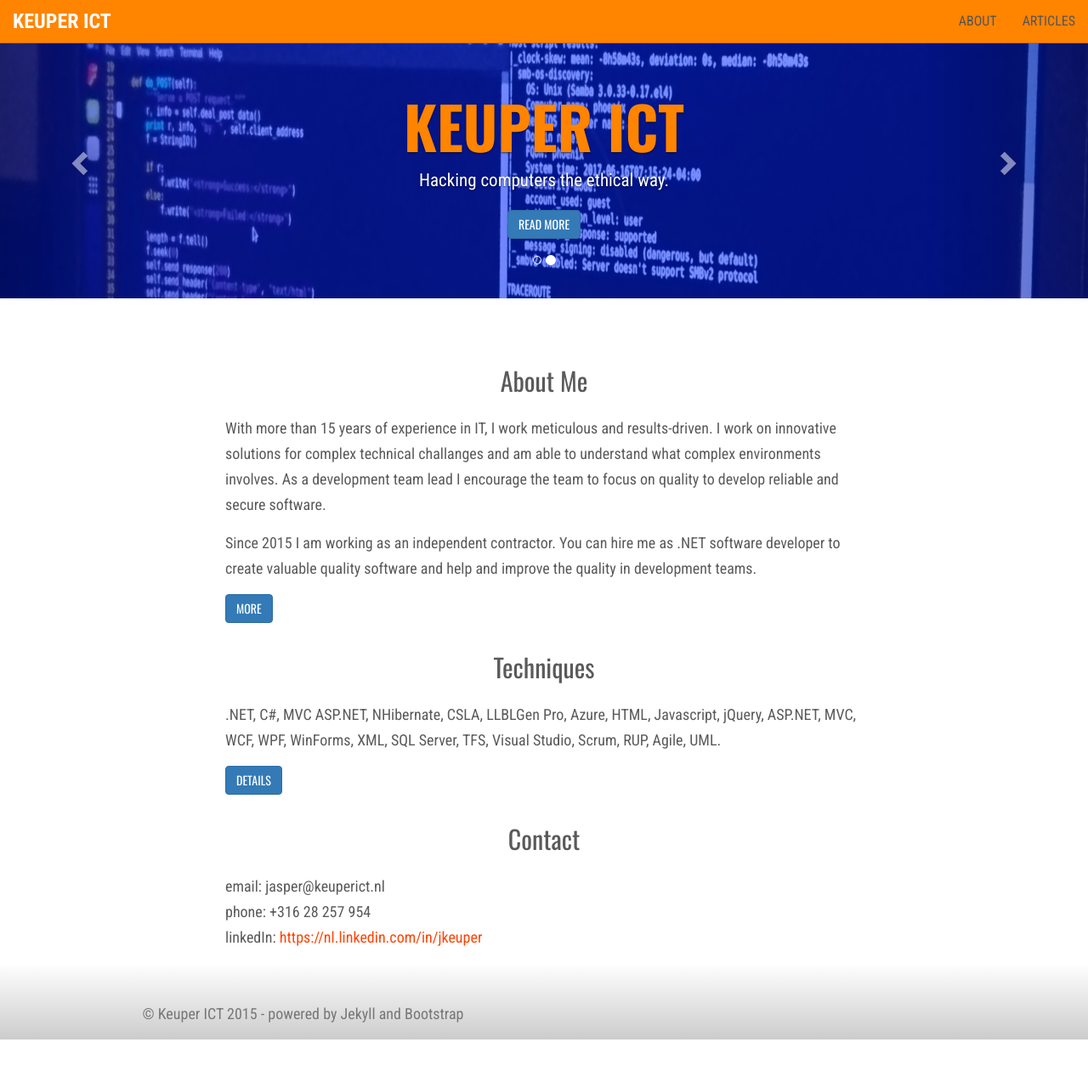
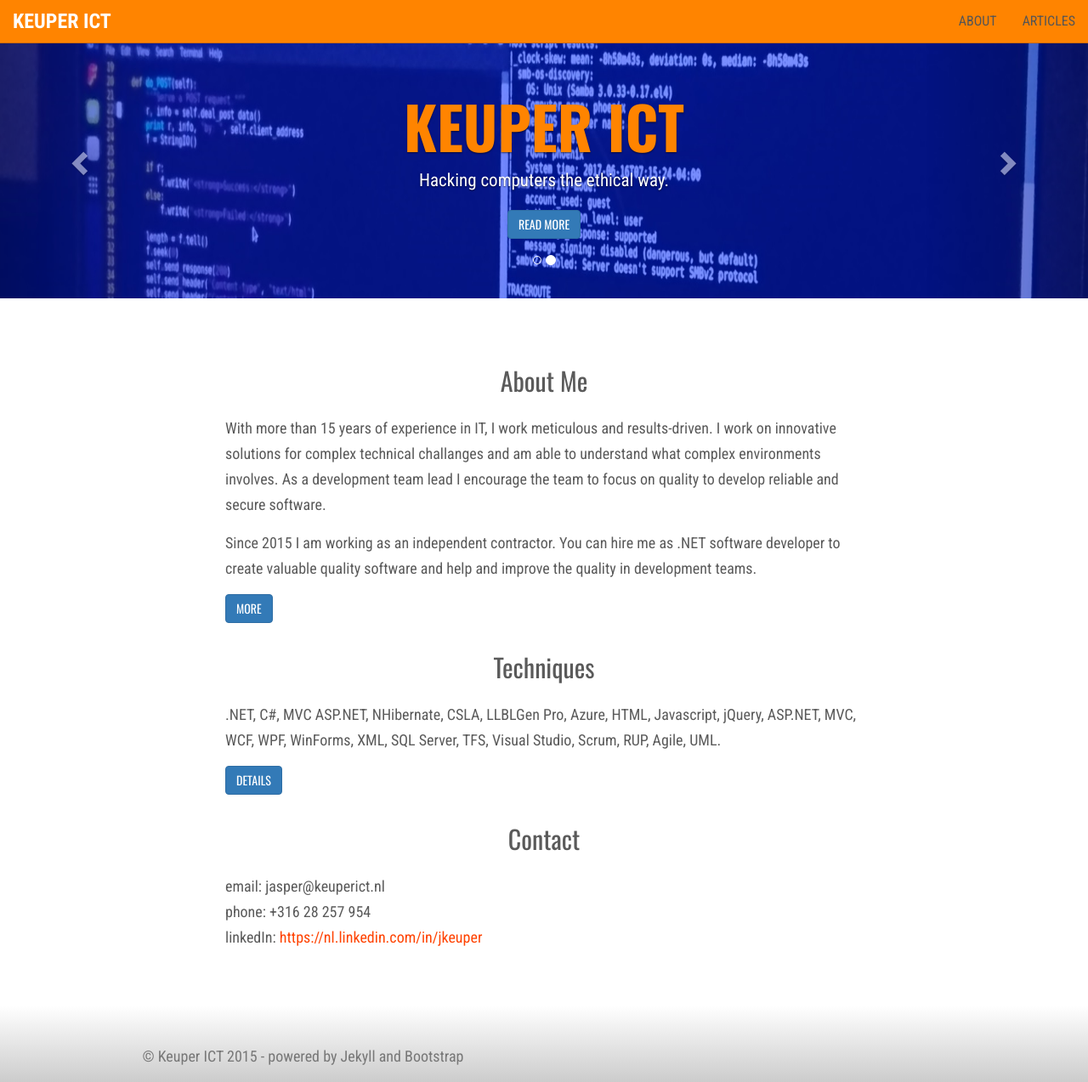
Before and after one commit to jkeuper/jkeuper.github.io, a Jekyll site: the page built from index.html, in a window 1280 px wide and 1273 px high. Shown: the whole window at 85% size. Built offline with Jekyll 4.4.1, drawn with Linux system fonts in a browser that asks for light colours; nearby versions of some CDN libraries; the list of posts is cut into pages by our own code.

Commit message:
Fixed layout

```diff
--- a/css/site.css
+++ b/css/site.css
@@ -14,8 +14,8 @@ body {
 }
 .page-wrap {
   min-height: 100%;
-  /* equal to footer height */
-  margin-bottom: -90px;
+  /* margin top+bottom equal to footer height */
+  margin-bottom: -40px;
   margin-top: -50px;
   padding-top: 30px;
 }
```
